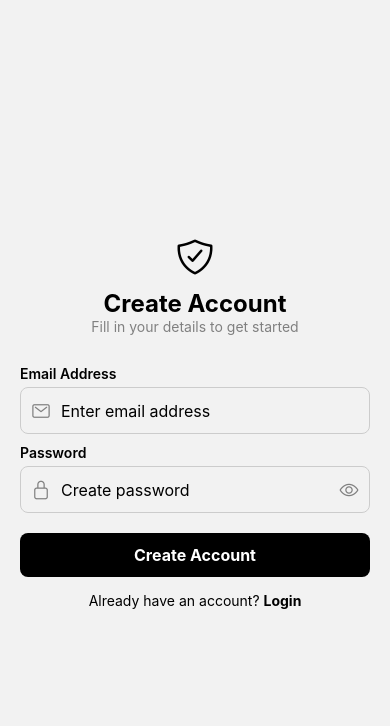
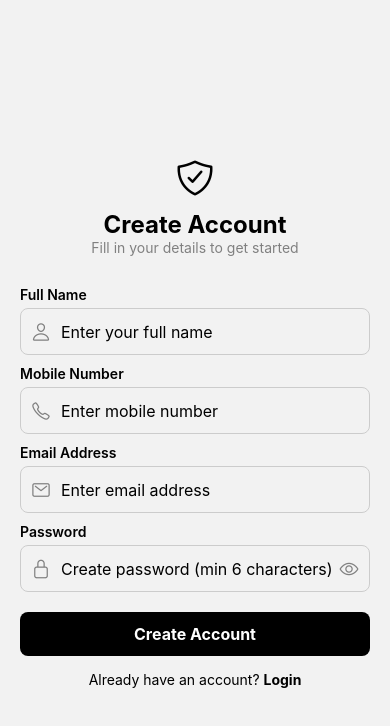
Before and after one commit to DivyaVipparla911/TravelBuddy, a React Native app: screen /Signup in a window 390 px wide. Shown: the top 726 px of the page. Built offline with nearby package versions, Linux system fonts and the light colour scheme; no server answers.

Commit message:
Added email verification to signup flow

```diff
--- a/app/screens/Auth/SignupScreen.js
+++ b/app/screens/Auth/SignupScreen.js
@@ -1,11 +1,11 @@
 import React, { useState } from "react";
 import {
   View, Text, TextInput, TouchableOpacity, Alert,
-  StyleSheet, Image, ScrollView
+  StyleSheet, Image, ScrollView, ActivityIndicator
 } from "react-native";
-import { createUserWithEmailAndPassword } from "firebase/auth";
+import { createUserWithEmailAndPassword, sendEmailVerification } from "firebase/auth";
 import { auth } from "../../config/firebase";
-import { Ionicons } from "@expo/vector-icons"; // For icons
+import { Ionicons } from "@expo/vector-icons";
 
 const SignupScreen = ({ navigation }) => {
   const [fullName, setFullName] = useState("");
@@ -13,24 +13,84 @@ const SignupScreen = ({ navigation }) => {
   const [email, setEmail] = useState("");
   const [password, setPassword] = useState("");
   const [showPassword, setShowPassword] = useState(false);
+  const [loading, setLoading] = useState(false);
 
   const handleSignup = async () => {
+    if (!email || !password) {
+      Alert.alert("Error", "Please fill in all fields");
+      return;
+    }
+
+    setLoading(true);
     try {
-    await createUserWithEmailAndPassword(auth, email, password);
-    Alert.alert("Account Created", "You can now log in!");
-    navigation.navigate("Login");
+      const userCredential = await createUserWithEmailAndPassword(auth, email, password);
+
+      // Send verification email
+      await sendEmailVerification(userCredential.user);
+
+      Alert.alert(
+        "Account Created",
+        "A verification email has been sent to your email address. Please verify your email before logging in.",
+        [
+          {
+            text: "OK",
+            onPress: () => navigation.navigate("Login")
+          }
+        ]
+      );
     } catch (error) {
-    Alert.alert("Signup Failed", error.message);
+      let errorMessage = "Signup Failed";
+      switch (error.code) {
+        case "auth/email-already-in-use":
+          errorMessage = "This email is already in use";
+          break;
+        case "auth/invalid-email":
+          errorMessage = "Please enter a valid email address";
+          break;
+        case "auth/weak-password":
+          errorMessage = "Password should be at least 6 characters";
+          break;
+        default:
+          errorMessage = error.message;
+      }
+      Alert.alert("Error", errorMessage);
+    } finally {
+      setLoading(false);
     }
   };
 
   return (
     <ScrollView contentContainerStyle={styles.scrollContainer}>
-
       {/* Header with Icon */}
       <Ionicons name="shield-checkmark-outline" size={40} color="black" />
       <Text style={styles.title}>Create Account</Text>
       <Text style={styles.subtitle}>Fill in your details to get started</Text>
+
+      {/* Full Name Field */}
+      <Text style={styles.label}>Full Name</Text>
+      <View style={styles.inputContainer}>
+        <Ionicons name="person-outline" size={20} color="gray" style={styles.icon} />
+        <TextInput
+          style={styles.input}
+          placeholder="Enter your full name"
+          value={fullName}
+          onChangeText={setFullName}
+        />
+      </View>
+
+      {/* Mobile Field */}
+      <Text style={styles.label}>Mobile Number</Text>
+      <View style={styles.inputContainer}>
+        <Ionicons name="call-outline" size={20} color="gray" style={styles.icon} />
+        <TextInput
+          style={styles.input}
+          placeholder="Enter mobile number"
+          keyboardType="phone-pad"
+          value={mobile}
+          onChangeText={setMobile}
+        />
+      </View>
+
       {/* Email Field */}
       <Text style={styles.label}>Email Address</Text>
       <View style={styles.inputContainer}>
@@ -51,7 +111,7 @@ const handleSignup = async () => {
         <Ionicons name="lock-closed-outline" size={20} color="gray" style={styles.icon} />
         <TextInput
           style={styles.input}
-            placeholder="Create password"
+          placeholder="Create password (min 6 characters)"
           secureTextEntry={!showPassword}
           value={password}
           onChangeText={setPassword}
@@ -62,8 +122,16 @@ const handleSignup = async () => {
       </View>
 
       {/* Sign Up Button */}
-        <TouchableOpacity onPress={handleSignup} style={styles.button}>
+      <TouchableOpacity
+        onPress={handleSignup}
+        style={styles.button}
+        disabled={loading}
+      >
+        {loading ? (
+          <ActivityIndicator color="white" />
+        ) : (
           <Text style={styles.buttonText}>Create Account</Text>
+        )}
       </TouchableOpacity>
 
       <TouchableOpacity onPress={() => navigation.navigate("Login")}>
@@ -71,10 +139,11 @@ const handleSignup = async () => {
           Already have an account? <Text style={{ fontWeight: "bold" }}>Login</Text>
         </Text>
       </TouchableOpacity>
-
     </ScrollView>
   );
 };
+
+// ... (keep your existing styles)
 
 const styles = StyleSheet.create({
   scrollContainer: { flexGrow: 1, justifyContent: "center", alignItems: "center", padding: 20 },
```
Lines whose indentation alone changed are shown as unchanged.
